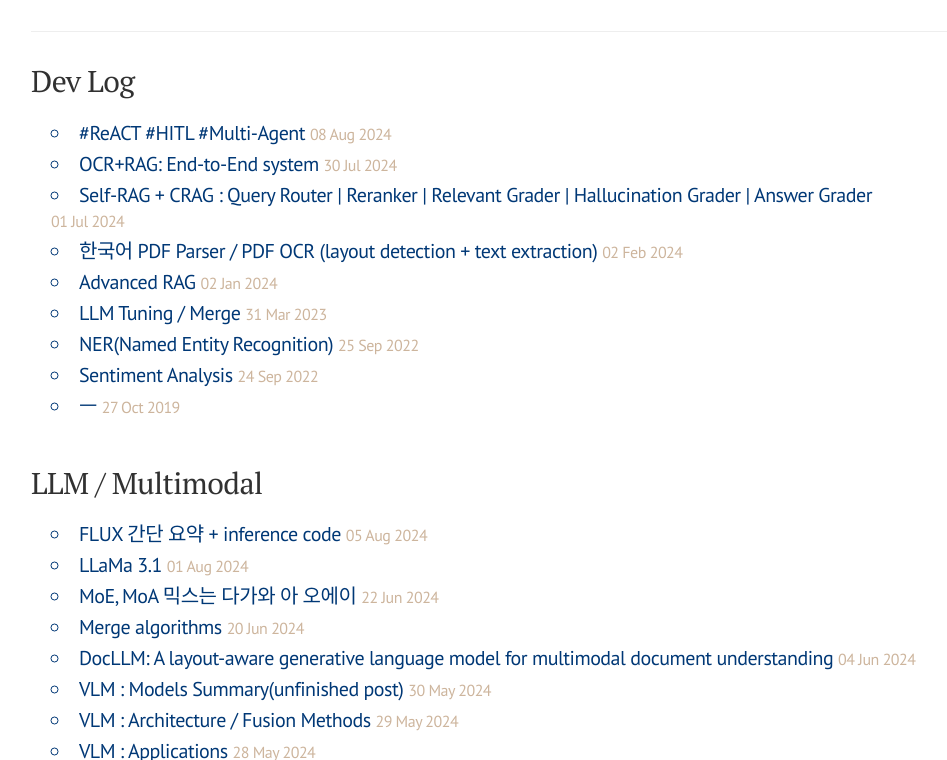
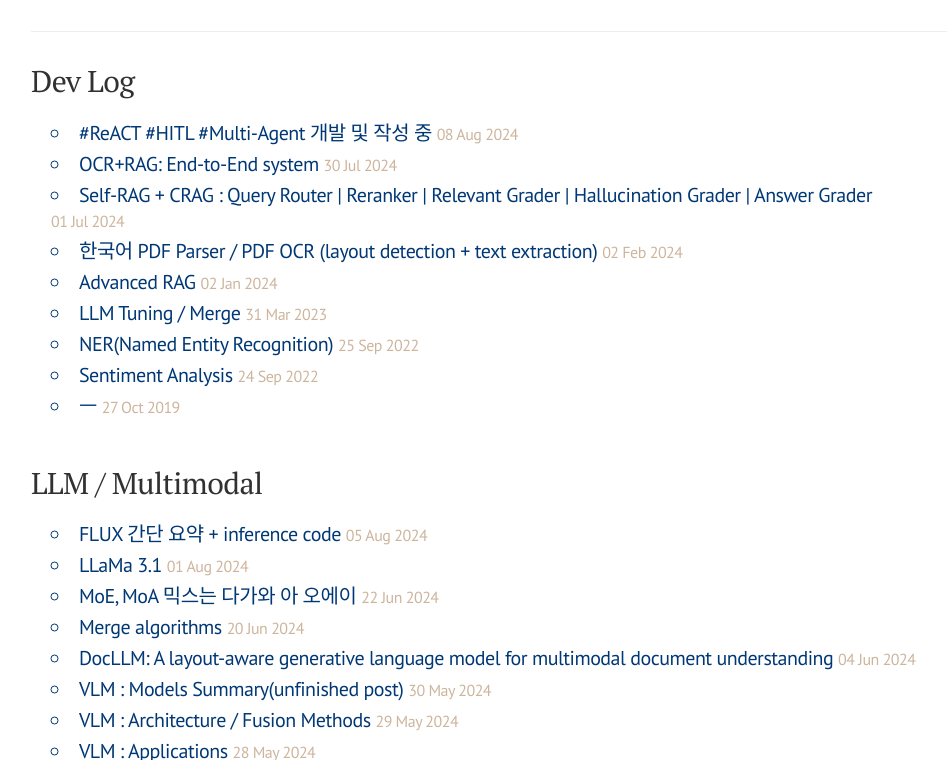
Before and after one commit to finddme/finddme.github.io, a Jekyll site: the page built from index.html, in a window 1280 px wide and 900 px high, scrolled down 329 px, cut to the strip 140-900 px from the top of the window. Shown: the whole strip, without its empty margins (149-1096 px from the left). Built offline with Jekyll 4.4.1, drawn with Linux system fonts in a browser that asks for light colours; nearby versions of some CDN libraries; comment, search, counter and statistics services are not loaded.

Commit message:
Update 2024-08-08-react_agent .md

```diff
--- a/_posts/2024-08-08-react_agent .md
+++ b/_posts/2024-08-08-react_agent .md
@@ -1,5 +1,5 @@
 ---
-title: "#ReACT #HITL #Multi-Agent"
+title: "#ReACT #HITL #Multi-Agent 개발 및 작성 중"
 category: Dev Log
 tag: Development
 ---
```
